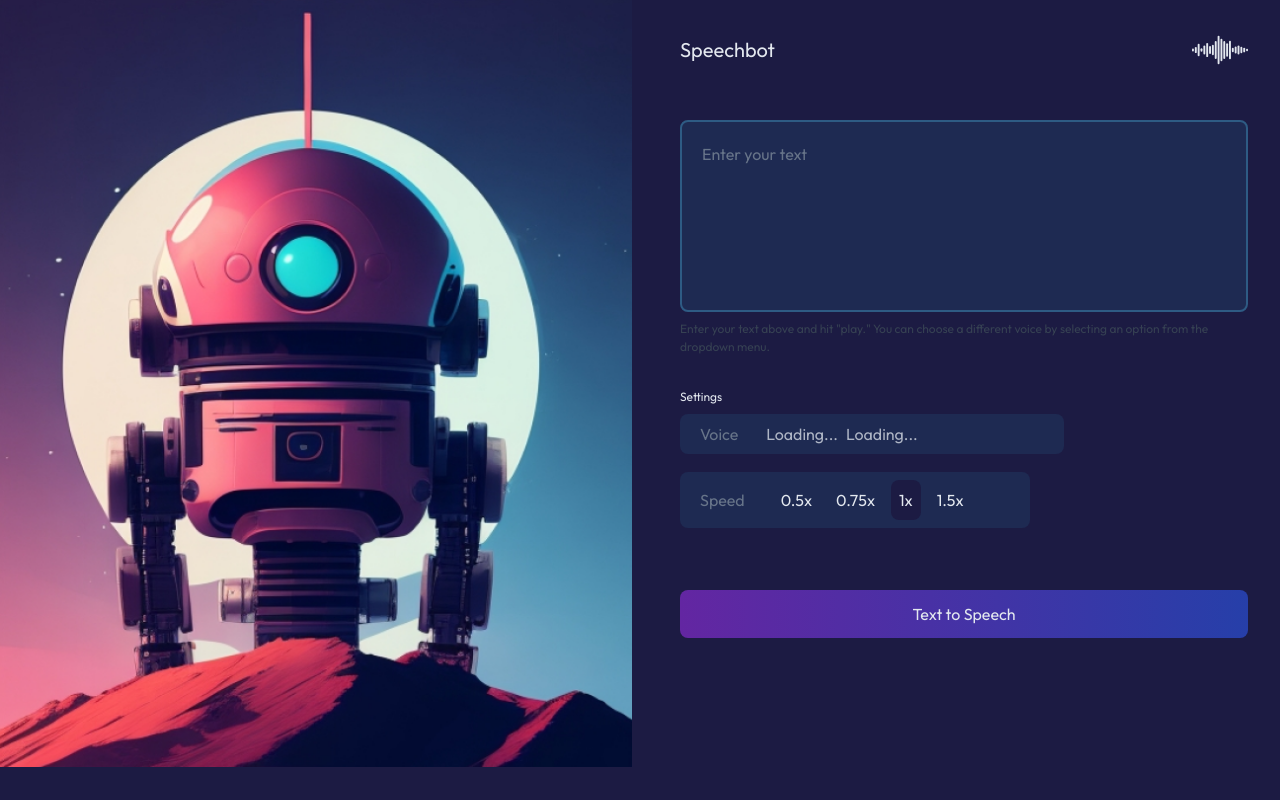
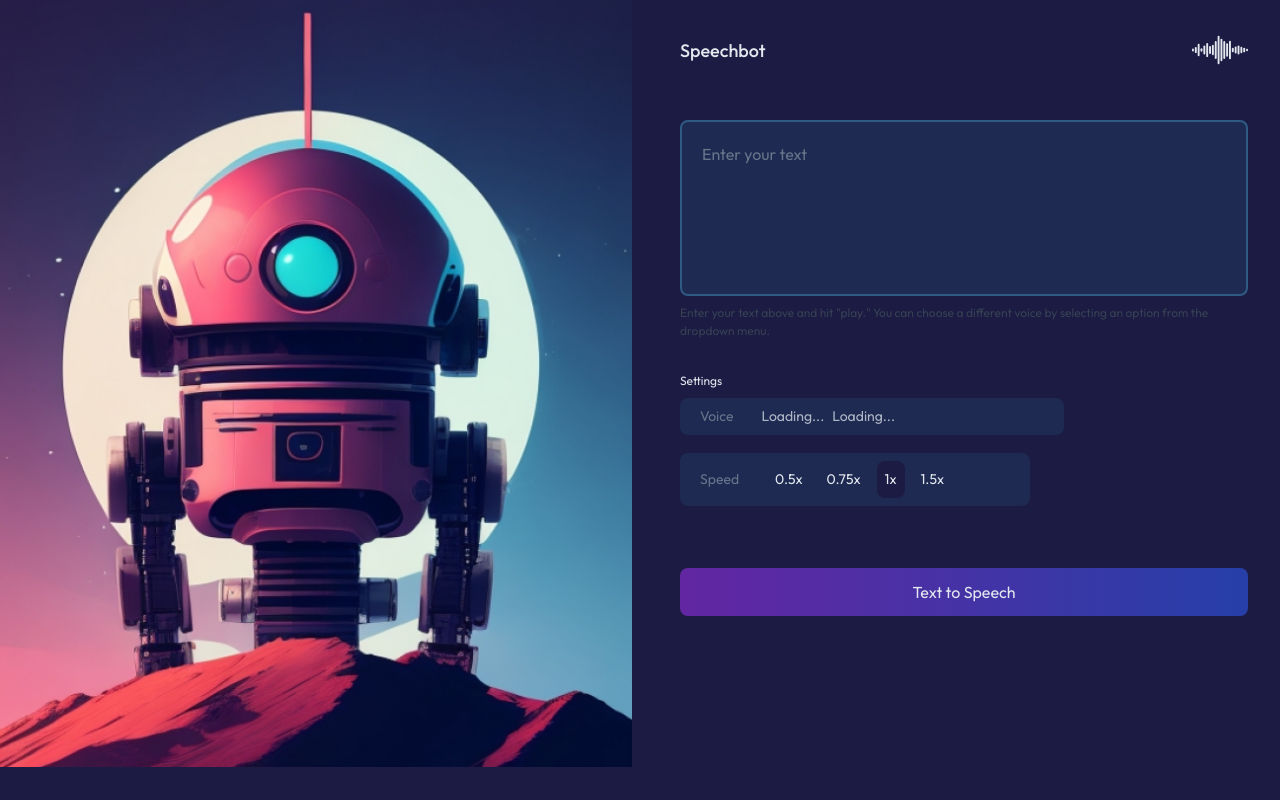
Before and after one commit to EdiedRamos/devchallenges, a Next.js app: page /basic-text-to-speech in a window 1280 px wide. Built offline with nearby package versions, Linux system fonts and the light colour scheme.

Commit message:
feat: update styles

```diff
--- a/src/app/basic-text-to-speech/(components)/header.tsx
+++ b/src/app/basic-text-to-speech/(components)/header.tsx
@@ -3,7 +3,7 @@ import { Logo } from "./logo";
 export function Header() {
   return (
     <div className="flex justify-between items-center">
-      <p className="text-ts-white text-cs-20 ">Speechbot</p>
+      <p className="text-ts-white text-cs-18 font-medium">Speechbot</p>
       <Logo className="text-ts-white w-14" />
     </div>
   );
--- a/src/app/basic-text-to-speech/(components)/speedControl.tsx
+++ b/src/app/basic-text-to-speech/(components)/speedControl.tsx
@@ -7,7 +7,7 @@ export function SpeedControl() {
   const { speed, handleSpeed } = useSpeech();
 
   return (
-    <div className="flex flex-wrap gap-2 bg-ts-blue-300 py-2 rounded-lg items-center mt-[18px] max-w-[350px] text-ts-white">
+    <div className="flex flex-wrap gap-2 bg-ts-blue-300 py-2 rounded-lg items-center mt-[18px] max-w-[350px] text-ts-white text-cs-14">
       <p className="text-ts-gray px-5">Speed</p>
       {SPEED.map((data) => (
         <button
--- a/src/app/basic-text-to-speech/(components)/textControl.tsx
+++ b/src/app/basic-text-to-speech/(components)/textControl.tsx
@@ -8,7 +8,7 @@ export function TextControl() {
   return (
     <textarea
       placeholder="Enter your text"
-      className="h-48 bg-ts-blue-300 p-5 resize-none rounded-lg text-ts-white placeholder:text-ts-gray mt-10 border-2 border-ts-blue-200 outline-none"
+      className="h-44 bg-ts-blue-300 p-5 resize-none rounded-lg text-ts-white placeholder:text-ts-gray mt-10 border-2 border-ts-blue-200 outline-none"
       value={text}
       onChange={(event) => handleText(event.target.value)}
     />
--- a/src/app/basic-text-to-speech/(components)/voiceControl.tsx
+++ b/src/app/basic-text-to-speech/(components)/voiceControl.tsx
@@ -11,7 +11,7 @@ export function VoiceControl() {
     useSpeech();
 
   return (
-    <div className="flex flex-wrap gap-2 py-2 rounded-lg items-center bg-ts-blue-300 max-w-96 text-ts-white mt-2">
+    <div className="flex flex-wrap gap-2 py-2 rounded-lg items-center bg-ts-blue-300 max-w-96 text-ts-white mt-2 text-cs-14">
       <p className="text-ts-gray px-5">Voice</p>
       {voices ? (
         <select
```
